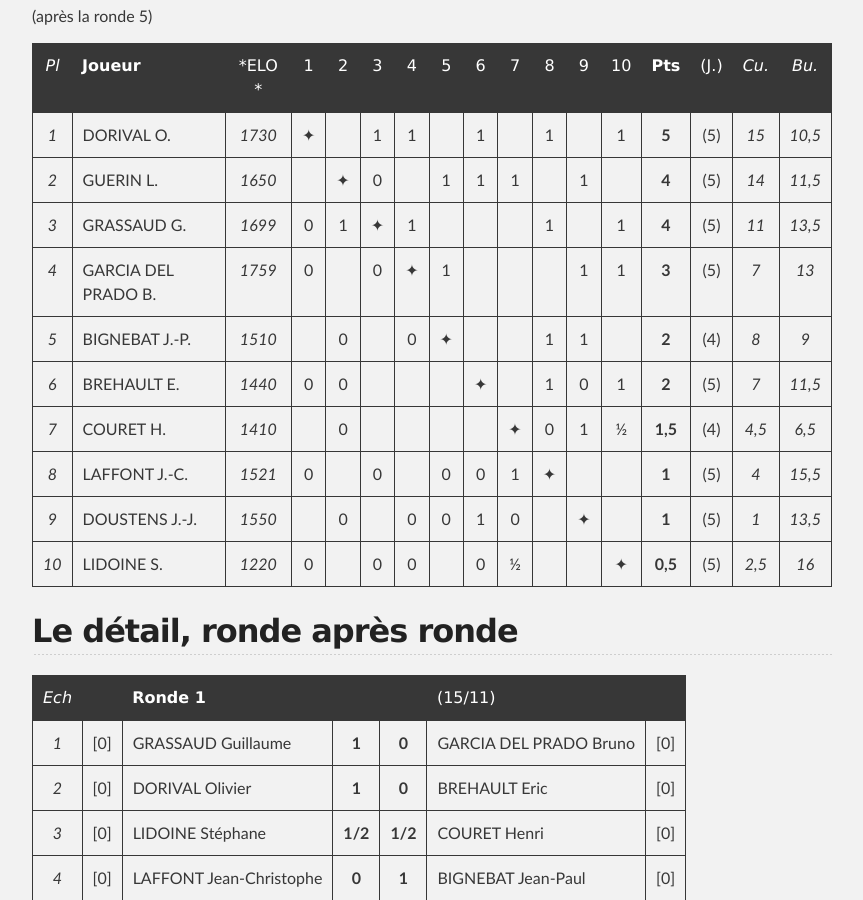
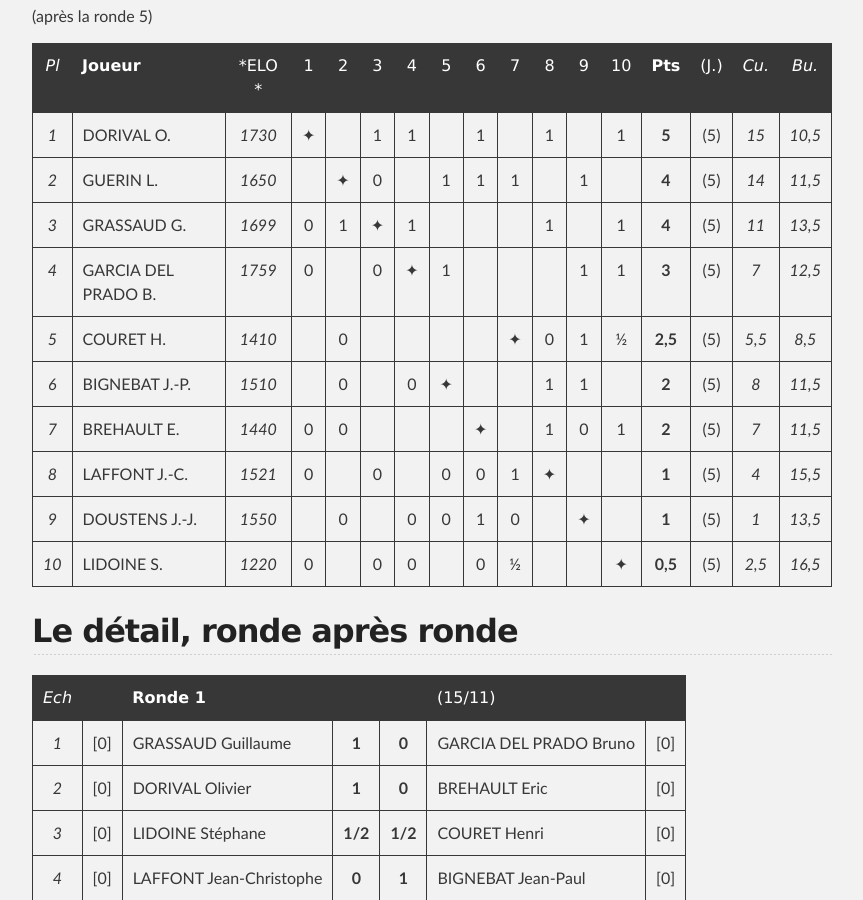
Before and after one commit to echiquier-villeneuve-tolosane/echiquier-villeneuve-tolosane.github.io, a Jekyll site: the page built from tournoiinterne.md, in a window 1280 px wide and 900 px high, scrolled down 309 px. Shown: the whole window, without its empty margins (208-1071 px from the left). Built offline with Jekyll 4.4.1, drawn with Linux system fonts in a browser that asks for light colours; nearby versions of some CDN libraries.

Commit message:
Updated tournoiinterne.md

```diff
--- a/tournoiinterne.md
+++ b/tournoiinterne.md
@@ -13,13 +13,13 @@ published: true
 |*1*| DORIVAL O.         | *1730* |&#10022;| |1|1| |1| |1| |1|**5**|(5)|*15*|*10,5*|
 |*2*| GUERIN L.          | *1650* | |&#10022;|0| |1|1|1| |1| |**4**|(5)|*14*|*11,5*|
 |*3*| GRASSAUD G.      | *1699* |0|1|&#10022;|1| | | |1| |1|**4**|(5)|*11*|*13,5*|
-|*4*| GARCIA DEL PRADO B.  | *1759* |0| |0|&#10022;|1| | | |1|1|**3**|(5)|*7*|*13*|
-|*5*| BIGNEBAT J.-P.      | *1510* | |0| |0|&#10022;| | |1|1| |**2**|(4)|*8*|*9*|
-|*6*| BREHAULT E.           | *1440* |0|0| | | |&#10022;| |1|0|1|**2**|(5)|*7*|*11,5*|
-|*7*| COURET H.            | *1410* | |0| | | | |&#10022;|0|1|&#189;|**1,5**|(4)|*4,5*|*6,5*|
+|*4*| GARCIA DEL PRADO B.  | *1759* |0| |0|&#10022;|1| | | |1|1|**3**|(5)|*7*|*12,5*|
+|*5*| COURET H.            | *1410* | |0| | | | |&#10022;|0|1|&#189;|**2,5**|(5)|*5,5*|*8,5*|
+|*6*| BIGNEBAT J.-P.      | *1510* | |0| |0|&#10022;| | |1|1| |**2**|(5)|*8*|*11,5*|
+|*7*| BREHAULT E.           | *1440* |0|0| | | |&#10022;| |1|0|1|**2**|(5)|*7*|*11,5*|
 |*8*| LAFFONT J.-C. | *1521* |0| |0| |0|0|1|&#10022;| | |**1**|(5)|*4*|*15,5*|
 |*9*| DOUSTENS J.-J.  | *1550* | |0| |0|0|1|0| |&#10022;| |**1**|(5)|*1*|*13,5*|
-|*10*| LIDOINE S.        | *1220* |0| |0|0| |0|&#189;| | |&#10022;|**0,5**|(5)|*2,5*|*16*|
+|*10*| LIDOINE S.        | *1220* |0| |0|0| |0|&#189;| | |&#10022;|**0,5**|(5)|*2,5*|*16,5*|
 
 ## Le détail, ronde après ronde
 
@@ -62,12 +62,12 @@ published: true
 |*2*| [1] | LAFFONT Jean-Christophe |**0**|**1**| DORIVAL Olivier        | [4] |
 |*3*| [4] | GUERIN Laurent          |**0**|**1**| GRASSAUD Guillaume     | [3] |
 |*4*| [0] | DOUSTENS Jean-Jacques   |**1**|**0**| BREHAULT Eric          | [2] |
-|*5*| [2] | BIGNEBAT Jean-Paul      |**-**|**-**| COURET Henri           | [1,5] |
+|*5*| [2] | BIGNEBAT Jean-Paul      |**0**|**1**| COURET Henri           | [1,5] |
 
 |*Ech*|   | **Ronde 6**          |     |     |  (28/03 et 11/04)         |     |
 |:-:|:---:| -------------------- |:---:|:---:| ------------------------- |:---:|
-|*1*| [3] | GARCIA DEL PRADO Bruno    |**-**|**-**| COURET Henri         | [ ] |
-|*2*| [2] | BREHAULT Eric        |**-**|**-**| BIGNEBAT Jean-Paul        | [ ] |
+|*1*| [3] | GARCIA DEL PRADO Bruno    |**-**|**-**| COURET Henri         | [2,5] |
+|*2*| [2] | BREHAULT Eric        |**-**|**-**| BIGNEBAT Jean-Paul        | [2] |
 |*3*| [4] | GRASSAUD Guillaume   |**-**|**-**| DOUSTENS Jean-Jacques     | [1] |
 |*4*| [5] | DORIVAL Olivier      |**-**|**-**| GUERIN Laurent            | [4] |
 |*5*| [0,5] | LIDOINE Stéphane     |**-**|**-**| LAFFONT Jean-Christophe   | [1] |
```
